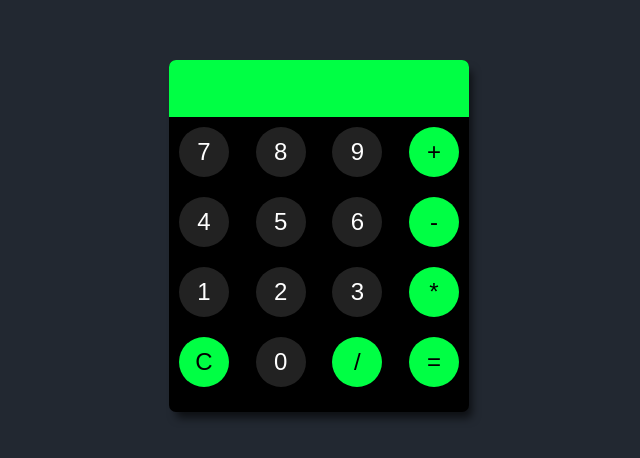
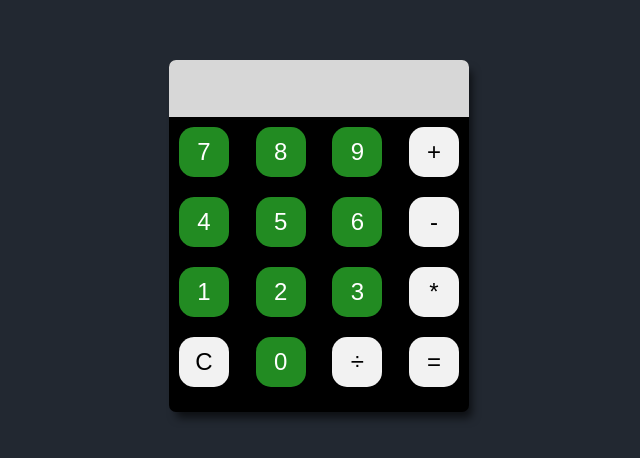
Before and after one commit to toybad/MySimpleCalculator, a plain HTML site: page index.html in a window 1280 px wide. Shown: the part 164-622 px from the top of the page, without its empty margins (321-961 px from the left). Drawn offline with Linux system fonts and the light colour scheme.

Commit message:
added style

```diff
--- a/index.html
+++ b/index.html
@@ -4,7 +4,7 @@
   <meta charset="UTF-8">
   <meta name="viewport" content="width=device-width, initial-scale=1.0">
   <link rel="stylesheet" type="text/css" href="style.css">
-  <script type="text/javascript" src="app.js" defer></script>
+  <script type="text/javascript" src="script.js" defer></script>
   <title>My calculator</title>
 </head>
 <body>
@@ -38,7 +38,7 @@
       <div class="row">
         <button value="C" class="operator">C</button>
         <button value="0">0</button>
-        <button value="/" class="operator">/</button>
+        <button value="/" class="operator">÷</button>
         <button value="=" class="operator">=</button>
       </div>
 
--- a/style.css
+++ b/style.css
@@ -34,7 +34,7 @@
     box-sizing: border-box;
     padding: 10px;
     font-size: 2rem;
-    background-color: #00ff44;
+    background-color: #d7d7d7;
     color: #000;
     text-align: right;
     border-top-left-radius: 7px;
@@ -53,11 +53,11 @@
   button {
     width: 50px;
     height: 50px;
-    border-radius: 50%;
+    border-radius: 30%;
     border: none;
     outline: none;
     font-size: 1.5rem;
-    background-color: #222;
+    background-color:forestgreen;
     color: #fff;
     margin: 10px;
   }
@@ -70,7 +70,7 @@
 
   /* operator */
   .operator {
-    background-color: #00ff44;
+    background-color: #f2f2f2;
     color: #000;
   }
 
```
